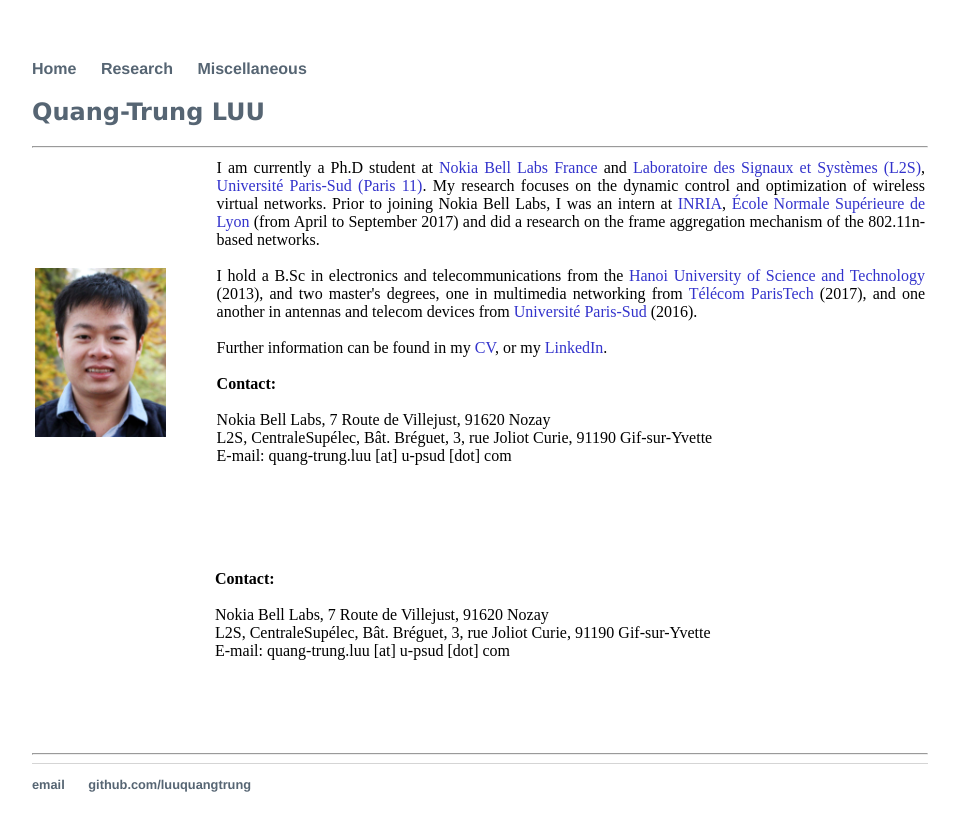
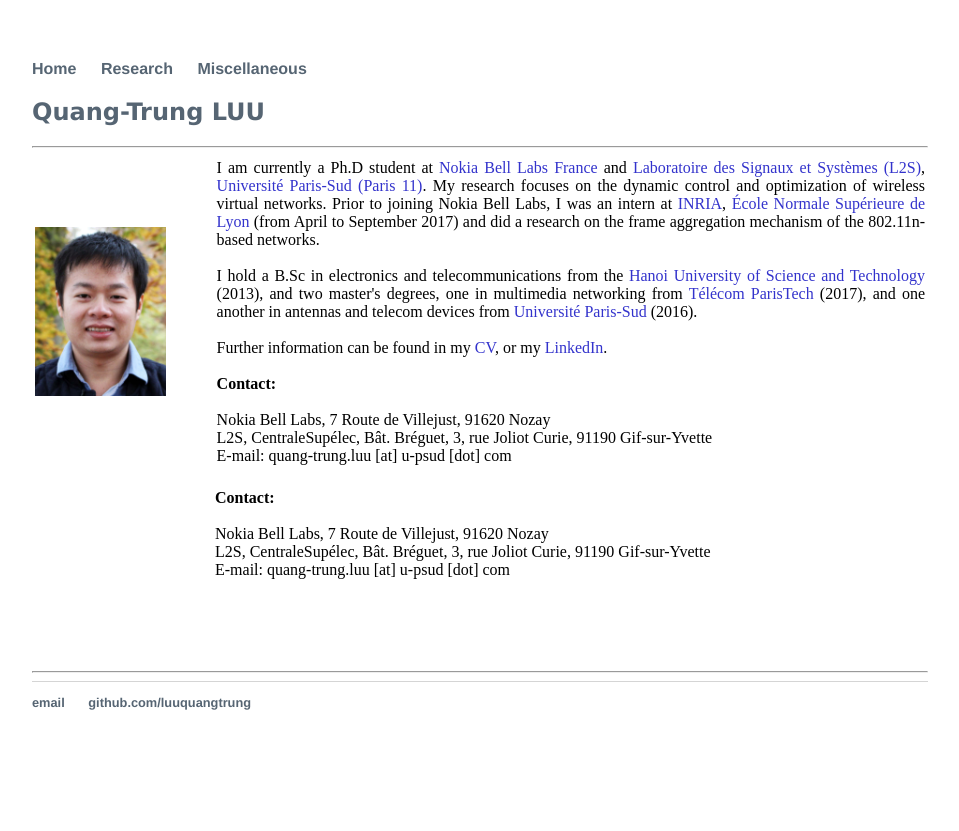
Before and after one commit to luuquangtrung/luuquangtrung.github.io_v1, a Jekyll site: the page built from index.html, in a window 1280 px wide. Shown: the top 831 px of the page, without its empty margins (160-1119 px from the left). Built offline with Jekyll 4.4.1, drawn with Linux system fonts in a browser that asks for light colours.

Commit message:
Update index.html

```diff
--- a/index.html
+++ b/index.html
@@ -46,7 +46,7 @@
 			L2S, CentraleSupélec, Bât. Bréguet, 3, rue Joliot Curie, 91190 Gif-sur-Yvette <div>
 			<div>
 			E-mail: quang-trung.luu [at] u-psud [dot] com <div>
-			</div> <p>&nbsp;</p>
+			</div>
 
 		</td>
 
```
